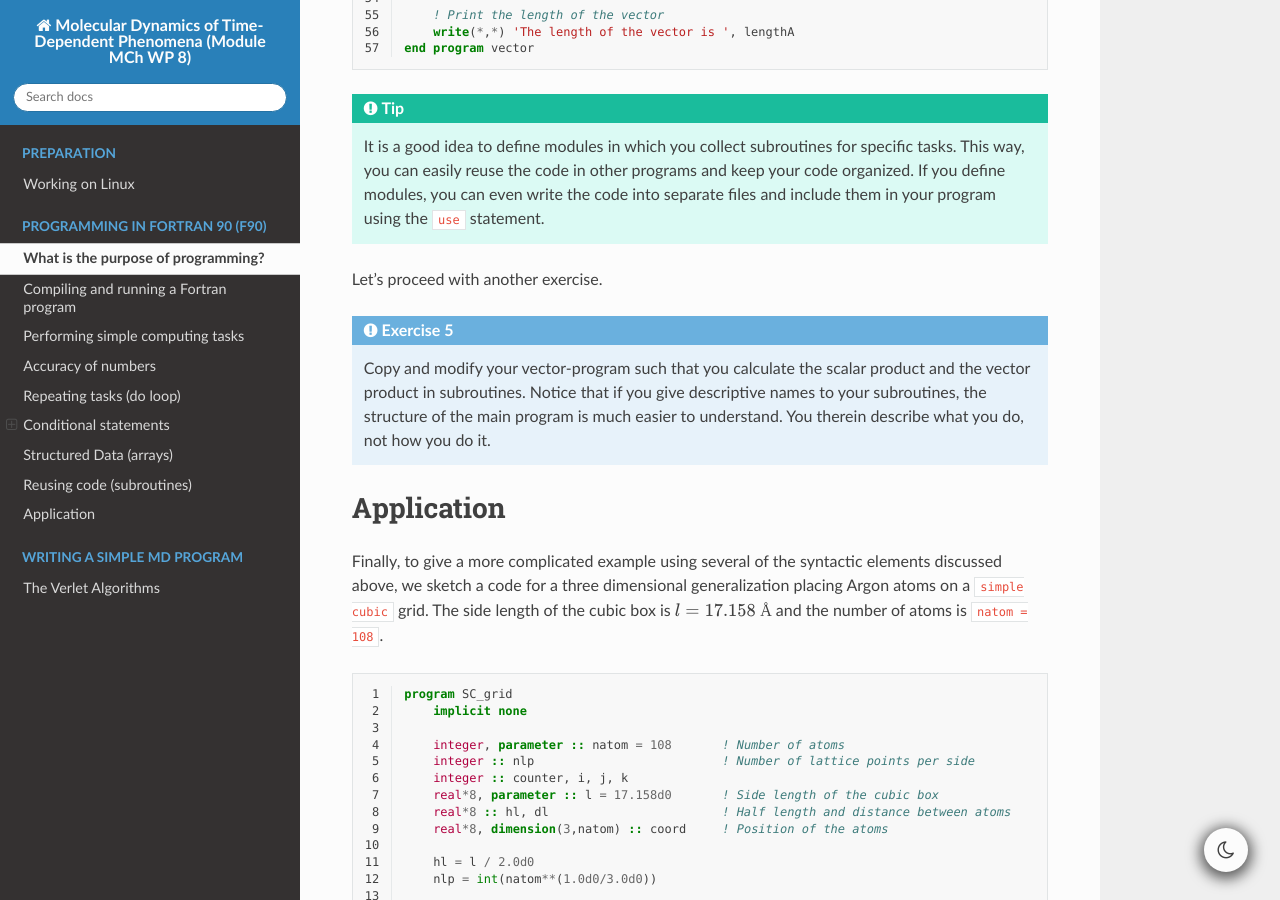
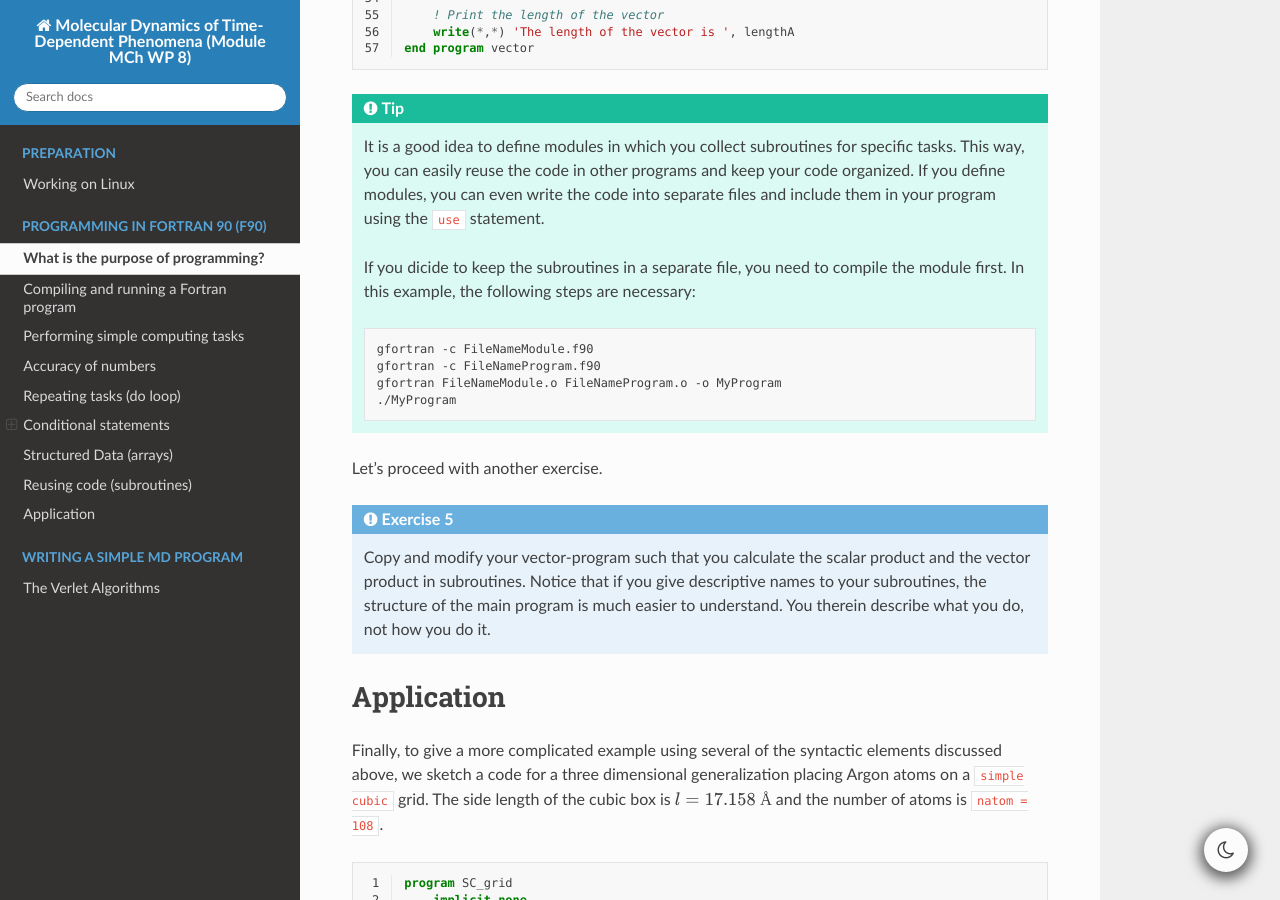
Before and after one commit to Katrin-Drys/WP8_programming, a Sphinx documentation site: the page built from docs/source/02_fortran.rst, in a window 1280 px wide and 900 px high, scrolled down 10737 px. Built offline with Sphinx 7.4.7 and the Read the Docs theme 3.1.0, drawn with Linux system fonts in a browser that asks for light colours.

Commit message:
different files

```diff
--- a/docs/source/02_fortran.rst
+++ b/docs/source/02_fortran.rst
@@ -553,6 +553,16 @@ that you used so far.
     If you define modules, you can even write the code into separate files and include them in your program
     using the ``use`` statement.
 
+    If you dicide to keep the subroutines in a separate file, you need to compile the module first.
+    In this example, the following steps are necessary:
+
+    .. code-block:: bash
+
+        gfortran -c FileNameModule.f90
+        gfortran -c FileNameProgram.f90
+        gfortran FileNameModule.o FileNameProgram.o -o MyProgram
+        ./MyProgram
+
 Let's proceed with another exercise.
 
 .. admonition:: Exercise 5
```
Also changed, not shown: docs/source/03_MDprogram.rst (+9 -0 lines), 13 other files.
